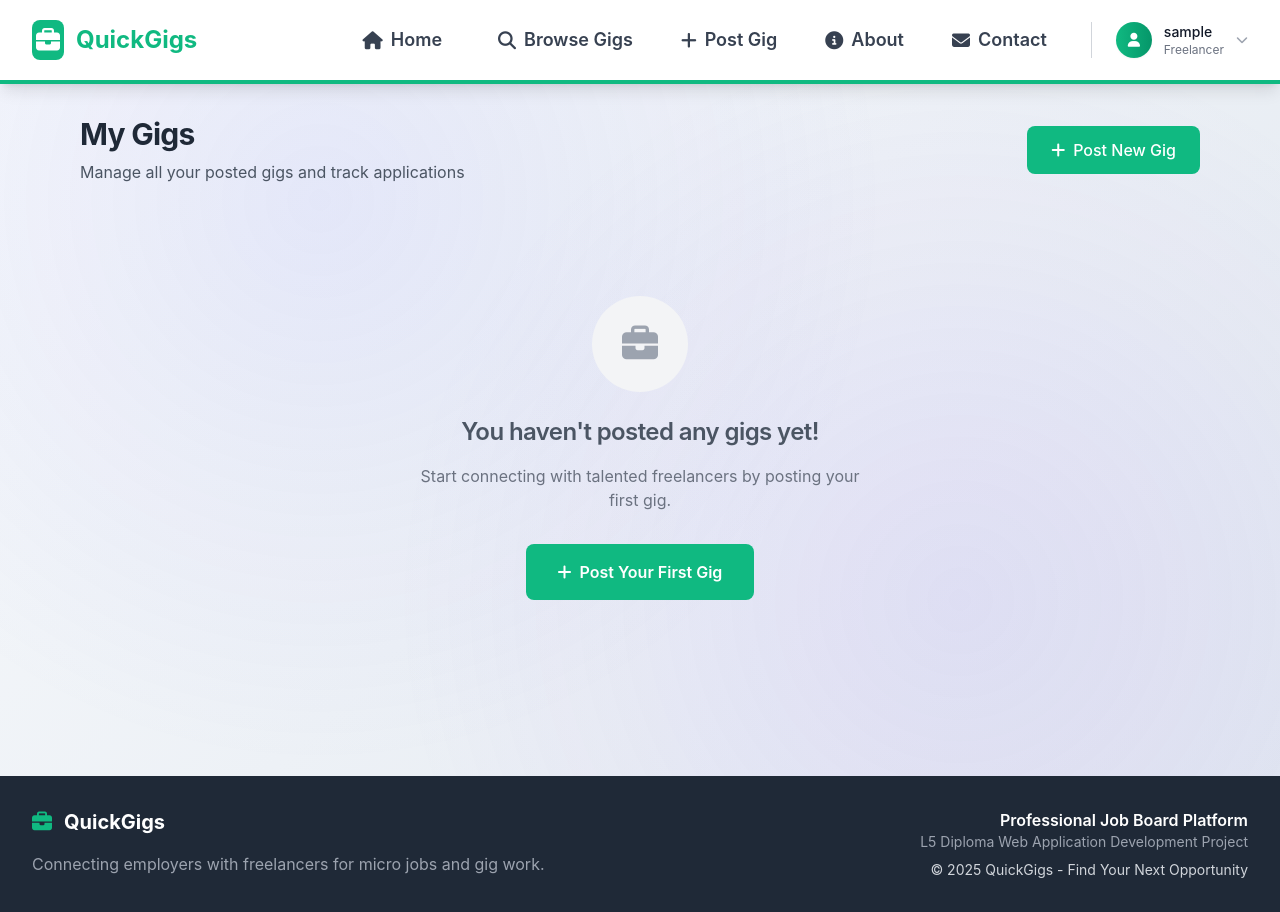
After one commit to aransys/quickgigs-django, a Django app: page /gigs/my-gigs/ in a window 1280 px wide. The commit adds this page. Run offline with Django 4.2, Linux system fonts and the light colour scheme; the visitor is signed in with stand-in values (Sample User, id 1); data that the repository does not hold is empty; parts of the project's set-up code (start-up, migrations or seed data) failed here and were passed over; some libraries are stand-ins or nearby versions.

Commit message:
Add 'My Gigs' feature for employers: Introduced a new view to display all posted gigs with summary statistics, including active gigs and application counts. Updated navigation to include 'My Gigs' links and enhanced success message upon gig creation.

```diff
--- a/gigs/templates/gigs/base.html
+++ b/gigs/templates/gigs/base.html
@@ -178,6 +178,20 @@
                       </div>
                     </a>
                     <a
+                      href="{% url 'gigs:my_gigs' %}"
+                      class="dropdown-item"
+                    >
+                      <div class="dropdown-item-icon bg-indigo-100">
+                        <i class="fas fa-briefcase text-indigo-600 text-sm"></i>
+                      </div>
+                      <div class="dropdown-item-content">
+                        <div class="dropdown-item-title">My Gigs</div>
+                        <div class="dropdown-item-description">
+                          Manage your posted gigs
+                        </div>
+                      </div>
+                    </a>
+                    <a
                       href="{% url 'payments:payment_history' %}"
                       class="dropdown-item"
                     >
@@ -301,6 +315,13 @@
               onclick="closeMobileMenu()"
             >
               <i class="fas fa-file-alt mr-2"></i>My Applications
+            </a>
+            <a
+              href="{% url 'gigs:my_gigs' %}"
+              class="nav-link-improved"
+              onclick="closeMobileMenu()"
+            >
+              <i class="fas fa-briefcase mr-2"></i>My Gigs
             </a>
             <div class="border-t border-gray-200 my-4"></div>
             <a
--- /dev/null
+++ b/gigs/templates/gigs/my_gigs.html
@@ -0,0 +1,206 @@
+{% extends 'gigs/base.html' %}
+{% load currency_filters %}
+
+{% block title %}My Gigs - QuickGigs{% endblock %}
+
+{% block content %}
+<div class="max-w-6xl mx-auto px-4 py-8">
+  <!-- Header -->
+  <div class="flex flex-col md:flex-row md:items-center md:justify-between mb-8">
+    <div>
+      <h1 class="text-3xl font-bold text-gray-800 mb-2">My Gigs</h1>
+      <p class="text-gray-600">Manage all your posted gigs and track applications</p>
+    </div>
+    <a
+      href="{% url 'gigs:gig_create' %}"
+      class="bg-brand-500 hover:bg-brand-600 text-white px-6 py-3 rounded-lg font-medium transition-colors duration-200 inline-flex items-center mt-4 md:mt-0"
+    >
+      <i class="fas fa-plus mr-2"></i>Post New Gig
+    </a>
+  </div>
+
+  {% if gigs %}
+  <!-- Summary Stats -->
+  <div class="grid grid-cols-1 md:grid-cols-4 gap-4 mb-8">
+    <div class="bg-white rounded-lg p-6 border border-gray-200">
+      <div class="flex items-center">
+        <div class="bg-blue-500 w-12 h-12 rounded-lg flex items-center justify-center mr-4">
+          <i class="fas fa-briefcase text-white"></i>
+        </div>
+        <div>
+          <p class="text-2xl font-bold text-gray-800">{{ total_gigs }}</p>
+          <p class="text-sm text-gray-600">Total Gigs</p>
+        </div>
+      </div>
+    </div>
+
+    <div class="bg-white rounded-lg p-6 border border-gray-200">
+      <div class="flex items-center">
+        <div class="bg-green-500 w-12 h-12 rounded-lg flex items-center justify-center mr-4">
+          <i class="fas fa-check-circle text-white"></i>
+        </div>
+        <div>
+          <p class="text-2xl font-bold text-gray-800">{{ active_gigs }}</p>
+          <p class="text-sm text-gray-600">Active Gigs</p>
+        </div>
+      </div>
+    </div>
+
+    <div class="bg-white rounded-lg p-6 border border-gray-200">
+      <div class="flex items-center">
+        <div class="bg-orange-500 w-12 h-12 rounded-lg flex items-center justify-center mr-4">
+          <i class="fas fa-file-alt text-white"></i>
+        </div>
+        <div>
+          <p class="text-2xl font-bold text-gray-800">{{ total_applications }}</p>
+          <p class="text-sm text-gray-600">Total Applications</p>
+        </div>
+      </div>
+    </div>
+
+    <div class="bg-white rounded-lg p-6 border border-gray-200">
+      <div class="flex items-center">
+        <div class="bg-purple-500 w-12 h-12 rounded-lg flex items-center justify-center mr-4">
+          <i class="fas fa-clock text-white"></i>
+        </div>
+        <div>
+          <p class="text-2xl font-bold text-gray-800">{{ pending_applications }}</p>
+          <p class="text-sm text-gray-600">Pending Reviews</p>
+        </div>
+      </div>
+    </div>
+  </div>
+
+  <!-- Gigs List -->
+  <div class="space-y-6">
+    {% for gig in gigs %}
+    <div class="bg-white rounded-xl shadow-lg border border-gray-200 overflow-hidden">
+      <div class="p-6">
+        <div class="flex flex-col lg:flex-row lg:items-start lg:justify-between">
+          <!-- Gig Info -->
+          <div class="flex-1">
+            <div class="flex items-start justify-between mb-4">
+              <div>
+                <div class="flex items-center gap-3 mb-2">
+                  <h3 class="text-xl font-semibold text-gray-800">
+                    <a
+                      href="{% url 'gigs:gig_detail' gig.pk %}"
+                      class="hover:text-brand-600 transition-colors duration-200"
+                    >
+                      {{ gig.title }}
+                    </a>
+                  </h3>
+                  {% if gig.is_active %}
+                    <span class="bg-green-100 text-green-800 text-xs font-medium px-2.5 py-0.5 rounded-full">
+                      <i class="fas fa-check-circle mr-1"></i>Active
+                    </span>
+                  {% else %}
+                    <span class="bg-gray-100 text-gray-800 text-xs font-medium px-2.5 py-0.5 rounded-full">
+                      <i class="fas fa-pause-circle mr-1"></i>Inactive
+                    </span>
+                  {% endif %}
+                  {% if gig.is_featured %}
+                    <span class="bg-yellow-100 text-yellow-800 text-xs font-medium px-2.5 py-0.5 rounded-full">
+                      <i class="fas fa-star mr-1"></i>Featured
+                    </span>
+                  {% endif %}
+                </div>
+                <p class="text-gray-600 text-sm mb-2">
+                  {{ gig.get_category_display }} • {{ gig.location }}
+                </p>
+                <p class="text-gray-700 mb-4">
+                  {{ gig.description|truncatewords:30 }}
+                </p>
+              </div>
+            </div>
+
+            <!-- Stats -->
+            <div class="grid grid-cols-2 md:grid-cols-4 gap-4 text-sm">
+              <div>
+                <p class="text-gray-600">Budget</p>
+                <p class="font-semibold text-green-600">{{ gig.budget|currency }}</p>
+              </div>
+              <div>
+                <p class="text-gray-600">Applications</p>
+                <p class="font-semibold">{{ gig.application_count }}</p>
+              </div>
+              <div>
+                <p class="text-gray-600">Pending</p>
+                <p class="font-semibold text-orange-600">{{ gig.pending_applications }}</p>
+              </div>
+              <div>
+                <p class="text-gray-600">Posted</p>
+                <p class="font-semibold">{{ gig.created_at|date:"M d, Y" }}</p>
+              </div>
+            </div>
+          </div>
+
+          <!-- Actions -->
+          <div class="flex flex-col gap-3 mt-6 lg:mt-0 lg:ml-6 lg:w-48">
+            <a
+              href="{% url 'gigs:gig_detail' gig.pk %}"
+              class="bg-brand-500 hover:bg-brand-600 text-white px-4 py-2 rounded-lg text-center font-medium transition-colors duration-200"
+            >
+              <i class="fas fa-eye mr-2"></i>View Details
+            </a>
+
+            {% if gig.application_count > 0 %}
+            <a
+              href="{% url 'gigs:gig_applications' gig.pk %}"
+              class="bg-purple-500 hover:bg-purple-600 text-white px-4 py-2 rounded-lg text-center font-medium transition-colors duration-200 relative"
+            >
+              <i class="fas fa-users mr-2"></i>View Applications
+              {% if gig.pending_applications > 0 %}
+                <span class="absolute -top-2 -right-2 bg-red-500 text-white text-xs rounded-full h-5 w-5 flex items-center justify-center">
+                  {{ gig.pending_applications }}
+                </span>
+              {% endif %}
+            </a>
+            {% endif %}
+
+            <a
+              href="{% url 'gigs:gig_update' gig.pk %}"
+              class="bg-yellow-500 hover:bg-yellow-600 text-white px-4 py-2 rounded-lg text-center font-medium transition-colors duration-200"
+            >
+              <i class="fas fa-edit mr-2"></i>Edit
+            </a>
+
+            <a
+              href="{% url 'gigs:toggle_gig_status' gig.pk %}"
+              class="{% if gig.is_active %}bg-gray-500 hover:bg-gray-600{% else %}bg-green-500 hover:bg-green-600{% endif %} text-white px-4 py-2 rounded-lg text-center font-medium transition-colors duration-200"
+            >
+              {% if gig.is_active %}
+                <i class="fas fa-pause mr-2"></i>Deactivate
+              {% else %}
+                <i class="fas fa-play mr-2"></i>Activate
+              {% endif %}
+            </a>
+          </div>
+        </div>
+      </div>
+    </div>
+    {% endfor %}
+  </div>
+
+  {% else %}
+  <!-- Empty State -->
+  <div class="text-center py-20">
+    <div class="bg-gray-100 w-24 h-24 rounded-full flex items-center justify-center mx-auto mb-6">
+      <i class="fas fa-briefcase text-4xl text-gray-400"></i>
+    </div>
+    <h3 class="text-2xl font-semibold text-gray-600 mb-4">
+      You haven't posted any gigs yet!
+    </h3>
+    <p class="text-gray-500 mb-8 max-w-md mx-auto">
+      Start connecting with talented freelancers by posting your first gig.
+    </p>
+    <a
+      href="{% url 'gigs:gig_create' %}"
+      class="bg-brand-500 hover:bg-brand-600 text-white px-8 py-4 rounded-lg font-semibold transition-colors duration-200 inline-flex items-center"
+    >
+      <i class="fas fa-plus mr-2"></i>Post Your First Gig
+    </a>
+  </div>
+  {% endif %}
+</div>
+{% endblock %}
--- a/gigs/urls.py
+++ b/gigs/urls.py
@@ -24,6 +24,7 @@ urlpatterns = [
     path('<int:pk>/apply/', views.apply_to_gig, name='apply_to_gig'),
     path('<int:pk>/applications/', views.gig_applications, name='gig_applications'),
     path('my-applications/', views.my_applications, name='my_applications'),
+    path('my-gigs/', views.my_gigs, name='my_gigs'),
     path('application/<int:pk>/', views.ApplicationDetailView.as_view(), name='application_detail'),
     path('application/<int:pk>/update-status/', views.update_application_status, name='update_application_status'),
     path('application/<int:pk>/withdraw/', views.withdraw_application, name='withdraw_application'),
--- a/gigs/views.py
+++ b/gigs/views.py
@@ -132,7 +132,7 @@ class GigCreateView(LoginRequiredMixin, CreateView):
     def form_valid(self, form):
         # Automatically set the employer to the current user
         form.instance.employer = self.request.user
-        messages.success(self.request, "Gig posted successfully!")
+        messages.success(self.request, "Gig posted successfully! You can manage it from your 'My Gigs' page.")
         return super().form_valid(form)
 
 class GigUpdateView(LoginRequiredMixin, UserPassesTestMixin, UpdateView):
@@ -244,6 +244,33 @@ def my_applications(request):
     return render(request, 'gigs/my_applications.html', context)
 
 @login_required
+def my_gigs(request):
+    """View for employers to see all their posted gigs"""
+    gigs = Gig.objects.filter(
+        employer=request.user
+    ).prefetch_related('applications').order_by('-created_at')
+
+    # Calculate summary statistics
+    total_gigs = gigs.count()
+    active_gigs = gigs.filter(is_active=True).count()
+    total_applications = sum(gig.applications.count() for gig in gigs)
+    pending_applications = sum(gig.applications.filter(status='pending').count() for gig in gigs)
+
+    # Add application counts to each gig
+    for gig in gigs:
+        gig.application_count = gig.applications.count()
+        gig.pending_applications = gig.applications.filter(status='pending').count()
+
+    context = {
+        'gigs': gigs,
+        'total_gigs': total_gigs,
+        'active_gigs': active_gigs,
+        'total_applications': total_applications,
+        'pending_applications': pending_applications,
+    }
+    return render(request, 'gigs/my_gigs.html', context)
+
+@login_required
 def gig_applications(request, pk):
     gig = get_object_or_404(Gig, pk=pk)
 
```
Also changed, not shown: gigs/templates/gigs/application_detail.html (+3 -7 lines), gigs/templates/gigs/gig_applications.html (+5 -9 lines).
